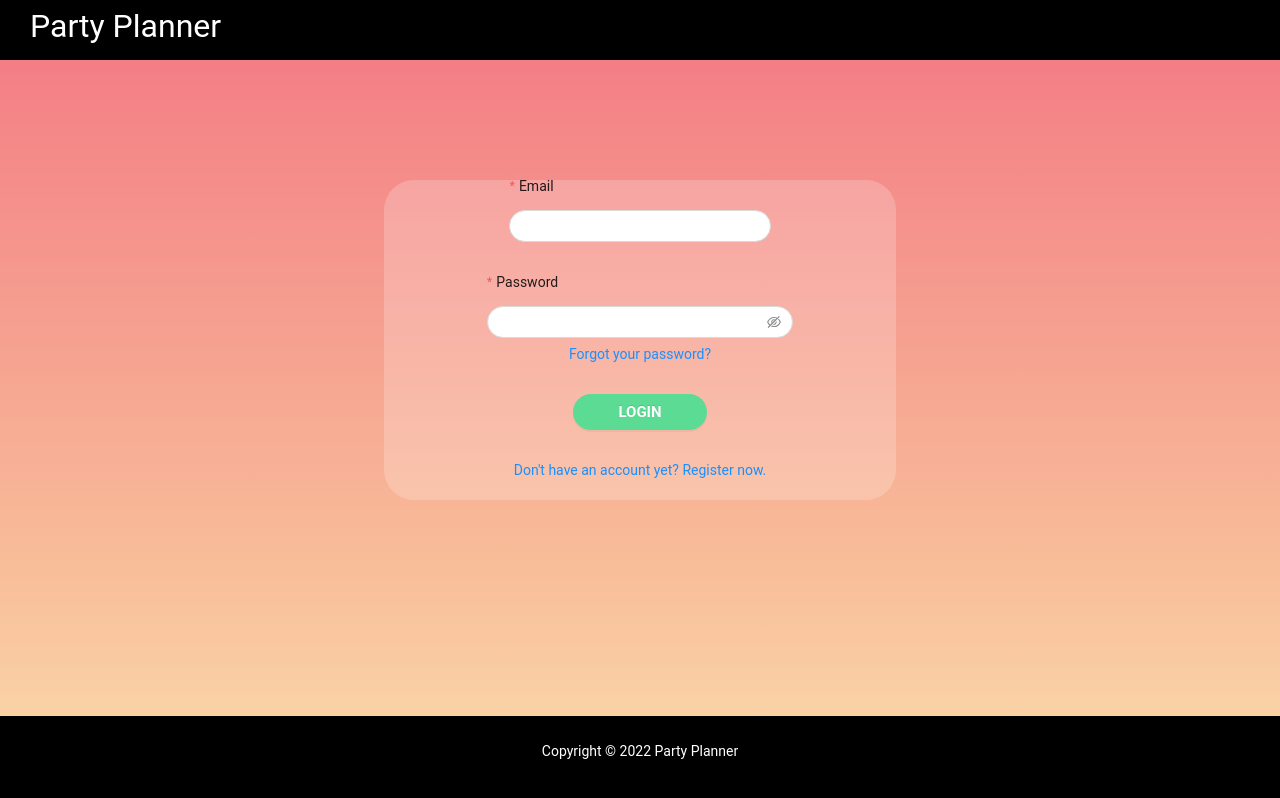
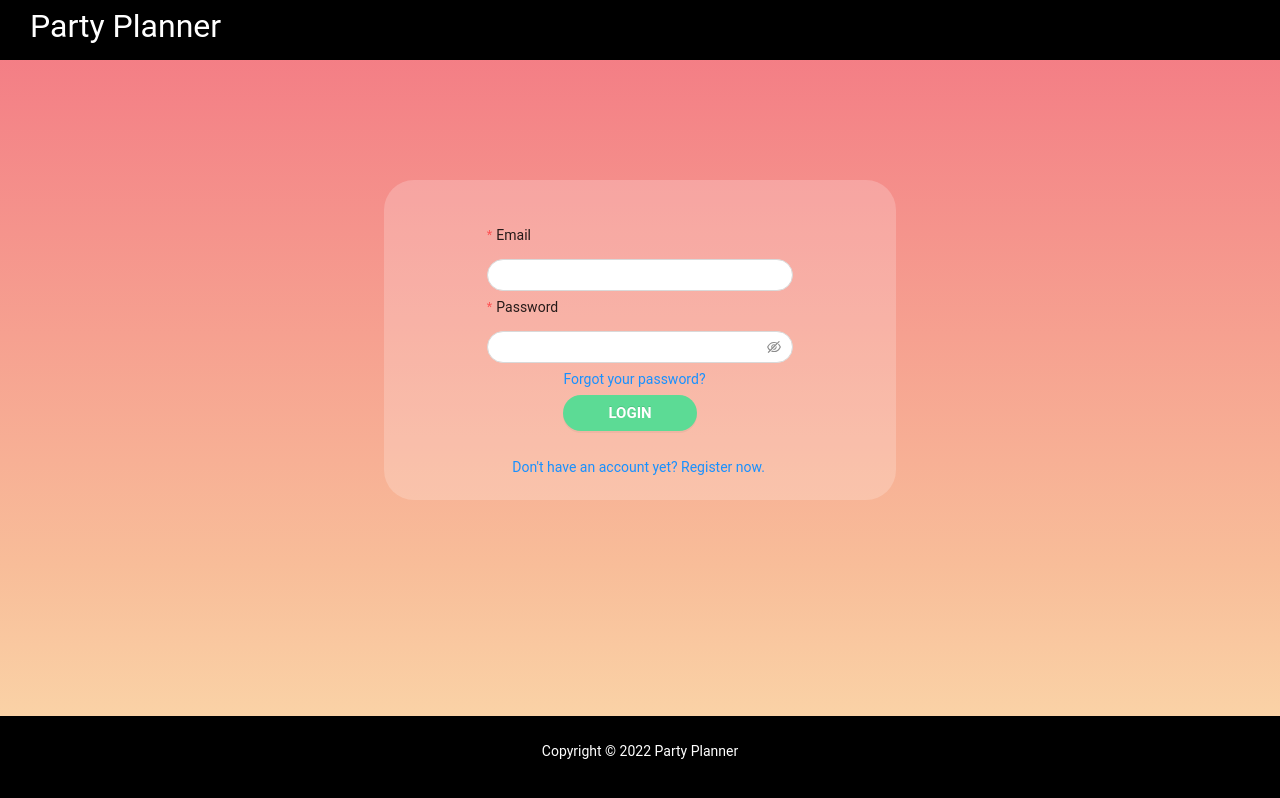
Before and after one commit to GasperFunda/PartyPlannerFrontend, a React (Create React App) app: page /login in a window 1280 px wide. Built offline with nearby package versions, Linux system fonts and the light colour scheme.

Commit message:
Fixed styles for login and register form

```diff
--- a/src/App.css
+++ b/src/App.css
@@ -36,6 +36,7 @@
   background-color: #5cdb95 !important;
   border: none !important;
   line-height: 0px;
+  text-align: center;
 }
 
 .signInBody {
@@ -45,31 +46,24 @@
   border-radius: 30px;
   display: flex;
   flex-direction: column;
+  align-items: center;
   justify-content: center;
-  align-items: center;
 }
 
-.registerContainer {
-  background: rgba(255, 255, 255, 0.2);
-  width: 40%;
-  height: 70vh;
-  border-radius: 30px;
-  display: flex;
-  flex-direction: column;
-  justify-content: center;
-  align-items: center;
+.form > * {
+  margin: 0 auto;
 }
 
 .registerBody {
   background: rgba(255, 255, 255, 0.2);
   width: 60%;
+  padding: 50px;
   height: 65vh;
   border-radius: 30px;
   margin-top: 45px;
   display: flex;
   flex-direction: column;
   justify-content: center;
-  align-items: center;
 }
 
 @media (max-width: 900px) {
@@ -90,8 +84,5 @@
 
 .input {
   border-radius: 20px;
+  width: 100%;
 }
-
-.formItem {
-  margin: 0;
-}
--- a/src/pages/login/Form.tsx
+++ b/src/pages/login/Form.tsx
@@ -7,7 +7,7 @@ export interface IFormProps {}
 
 export default function Form(props: IFormProps) {
   return (
-    <AntdForm className="signInBody" name="login">
+    <AntdForm name="login" className="form">
       <Icon type="login" />
       <Item
         label="Email"
@@ -20,21 +20,20 @@ export default function Form(props: IFormProps) {
       <Item
         label="Password"
         name="password"
-        className="formItem"
-        labelCol={{ span: 24 }}
+        labelCol={{ span: 24, offset: 0 }}
         rules={[{ required: true, message: "Please input your password" }]}
       >
         <Input.Password className="input" />
       </Item>
-      <Item>
+      <Item wrapperCol={{ offset: 6 }}>
         <a href="#">Forgot your password?</a>
       </Item>
-      <Item>
+      <Item wrapperCol={{ offset: 6 }}>
         <Button type="primary" htmlType="submit" className="button">
           LOGIN
         </Button>
       </Item>
-      <Item>
+      <Item wrapperCol={{ offset: 2 }} style={{ marginTop: "20px" }}>
         <a href="/register">Don't have an account yet? Register now.</a>
       </Item>
     </AntdForm>
--- a/src/pages/login/Login.tsx
+++ b/src/pages/login/Login.tsx
@@ -4,7 +4,9 @@ import Form from "./Form";
 export default function Login(): ReactElement {
   return (
     <div className="loginContainer">
-      <Form />
+      <div className="signInBody">
+        <Form />
+      </div>
     </div>
   );
 }
--- a/src/pages/register/Form.tsx
+++ b/src/pages/register/Form.tsx
@@ -7,7 +7,7 @@ export interface IFormProps {}
 
 export default function Form(props: IFormProps) {
   return (
-    <AntdForm className="registerBody" name="register">
+    <AntdForm className="form" name="register">
       <Icon type="login" />
       <Row gutter={8}>
         <Col span={12}>
@@ -104,12 +104,12 @@ export default function Form(props: IFormProps) {
       >
         <Input.Password className="input" />
       </Item>
-      <Item>
+      <Item wrapperCol={{ offset: 10 }}>
         <Button type="primary" htmlType="submit" className="button">
           REGISTER
         </Button>
       </Item>
-      <Item>
+      <Item wrapperCol={{ offset: 9 }}>
         <a href="/login">Already have an account? Log in.</a>
       </Item>
     </AntdForm>
--- a/src/pages/register/Register.tsx
+++ b/src/pages/register/Register.tsx
@@ -4,7 +4,9 @@ import Form from "./Form";
 export default function Register(): ReactElement {
   return (
     <div className="loginContainer">
-      <Form />
+      <div className="registerBody">
+        <Form />
+      </div>
     </div>
   );
 }
```
